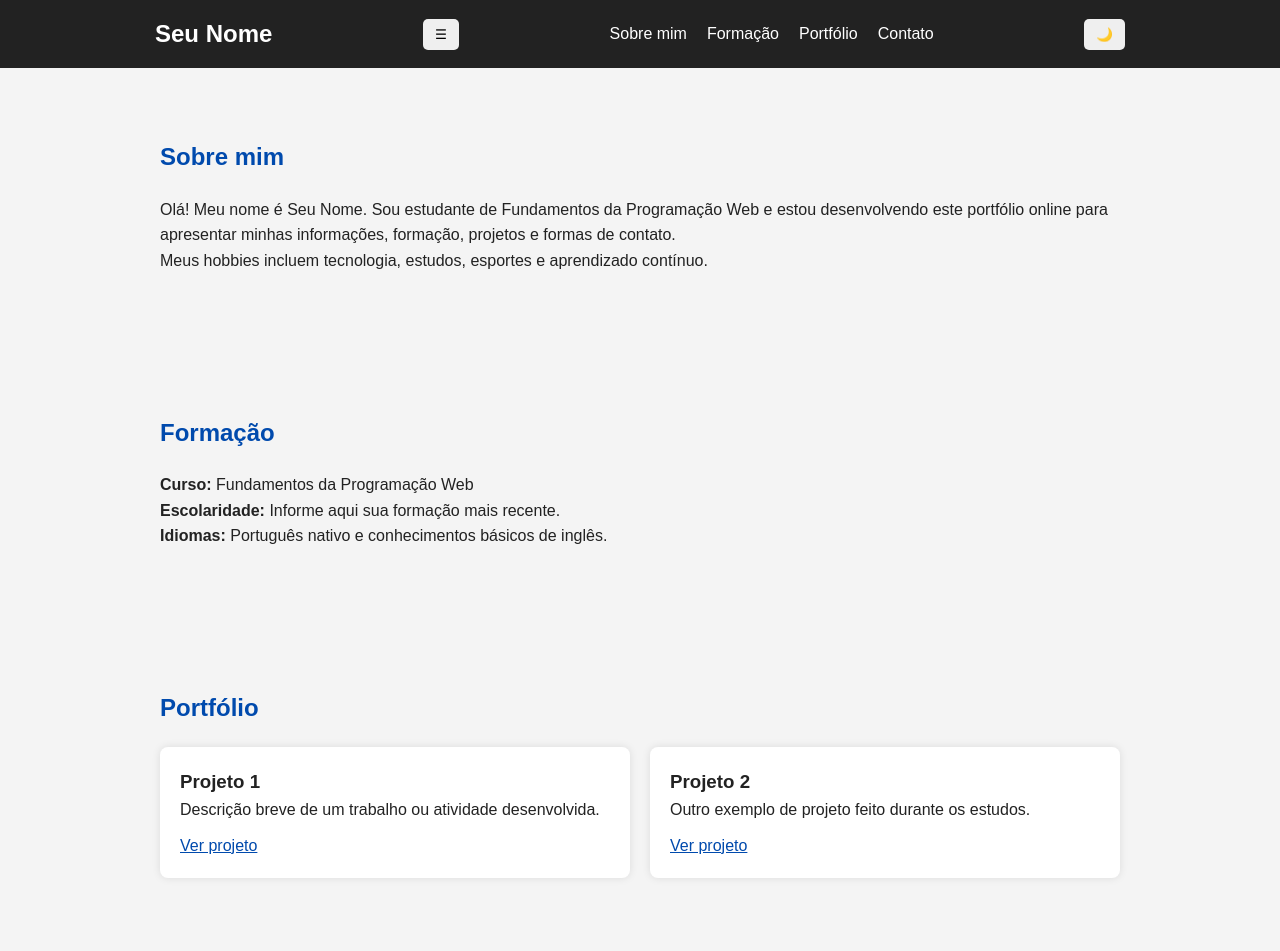
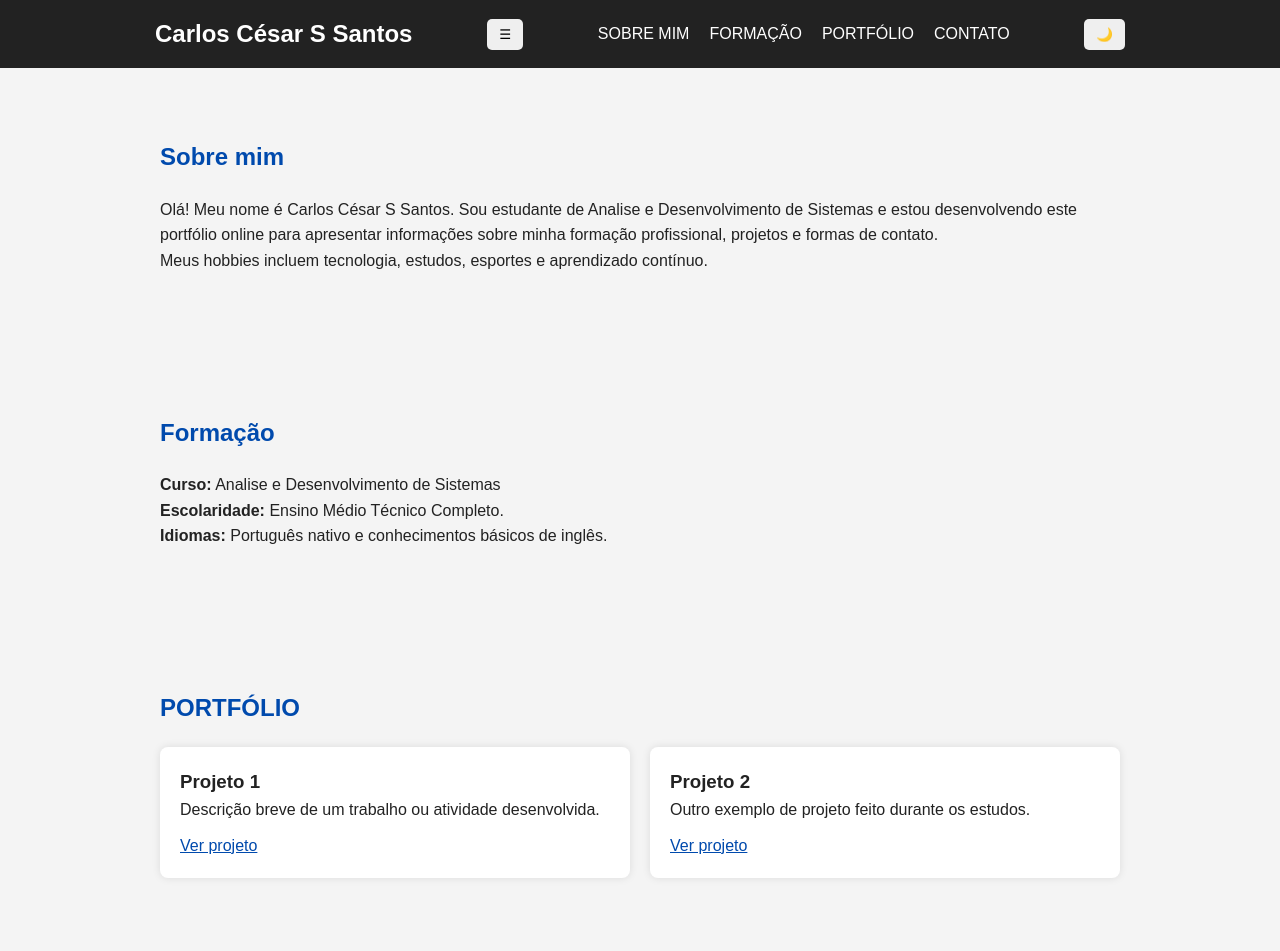
Before and after one commit to carlossapucaia2004-ctrl/trab1, a plain HTML site: page index.html in a window 1280 px wide. Shown: the top 951 px of the page. Drawn offline with Linux system fonts and the light colour scheme.

Commit message:
Update index.html

```diff
--- a/index.html
+++ b/index.html
@@ -3,22 +3,22 @@
 <head>
   <meta charset="UTF-8">
   <meta name="viewport" content="width=device-width, initial-scale=1.0">
-  <title>Portfólio Pessoal - Seu Nome</title>
+  <title>Portfólio Pessoal - Carlos César S Santos</title>
   <link rel="stylesheet" href="style.css">
 </head>
 <body>
 
   <header>
     <nav class="menu">
-      <h1>Seu Nome</h1>
+      <h1>Carlos César S Santos</h1>
 
       <button id="btn-menu">☰</button>
 
       <ul id="lista-menu">
-        <li><a href="#sobre">Sobre mim</a></li>
-        <li><a href="#formacao">Formação</a></li>
-        <li><a href="#portfolio">Portfólio</a></li>
-        <li><a href="#contato">Contato</a></li>
+        <li><a href="#sobre">SOBRE MIM</a></li>
+        <li><a href="#formacao">FORMAÇÃO</a></li>
+        <li><a href="#portfolio">PORTFÓLIO</a></li>
+        <li><a href="#contato">CONTATO</a></li>
       </ul>
 
       <button id="tema">🌙</button>
@@ -29,9 +29,9 @@
     <section id="sobre">
       <h2>Sobre mim</h2>
       <p>
-        Olá! Meu nome é Seu Nome. Sou estudante de Fundamentos da Programação Web
-        e estou desenvolvendo este portfólio online para apresentar minhas informações,
-        formação, projetos e formas de contato.
+        Olá! Meu nome é Carlos César S Santos. Sou estudante de Analise e Desenvolvimento de Sistemas
+        e estou desenvolvendo este portfólio online para apresentar informações sobre minha formação
+        profissional, projetos e formas de contato.
       </p>
       <p>
         Meus hobbies incluem tecnologia, estudos, esportes e aprendizado contínuo.
@@ -40,13 +40,13 @@
 
     <section id="formacao">
       <h2>Formação</h2>
-      <p><strong>Curso:</strong> Fundamentos da Programação Web</p>
-      <p><strong>Escolaridade:</strong> Informe aqui sua formação mais recente.</p>
+      <p><strong>Curso:</strong> Analise e Desenvolvimento de Sistemas</p>
+      <p><strong>Escolaridade:</strong> Ensino Médio Técnico Completo.</p>
       <p><strong>Idiomas:</strong> Português nativo e conhecimentos básicos de inglês.</p>
     </section>
 
     <section id="portfolio">
-      <h2>Portfólio</h2>
+      <h2>PORTFÓLIO</h2>
 
       <div class="cards">
         <div class="card">
```
